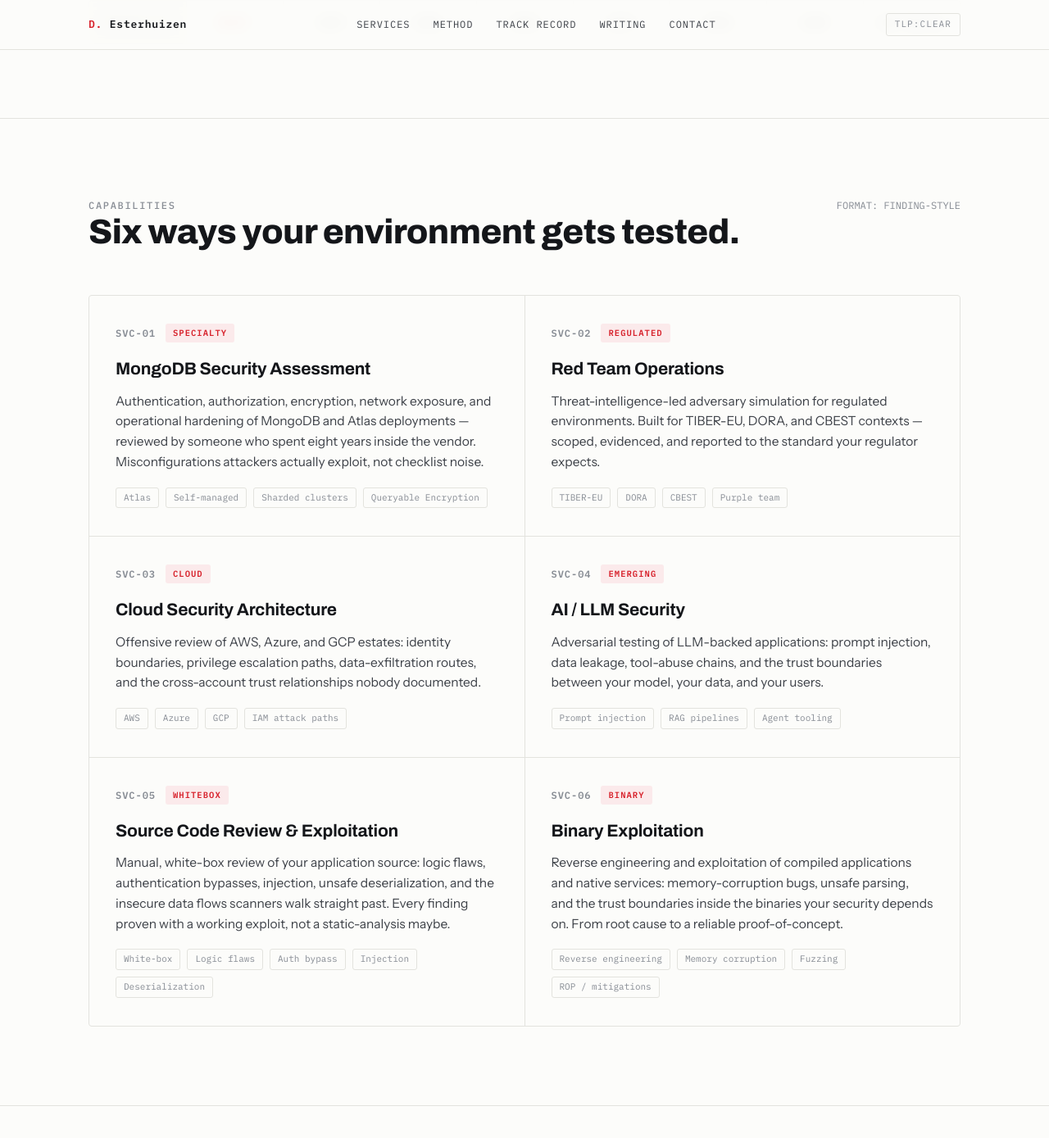
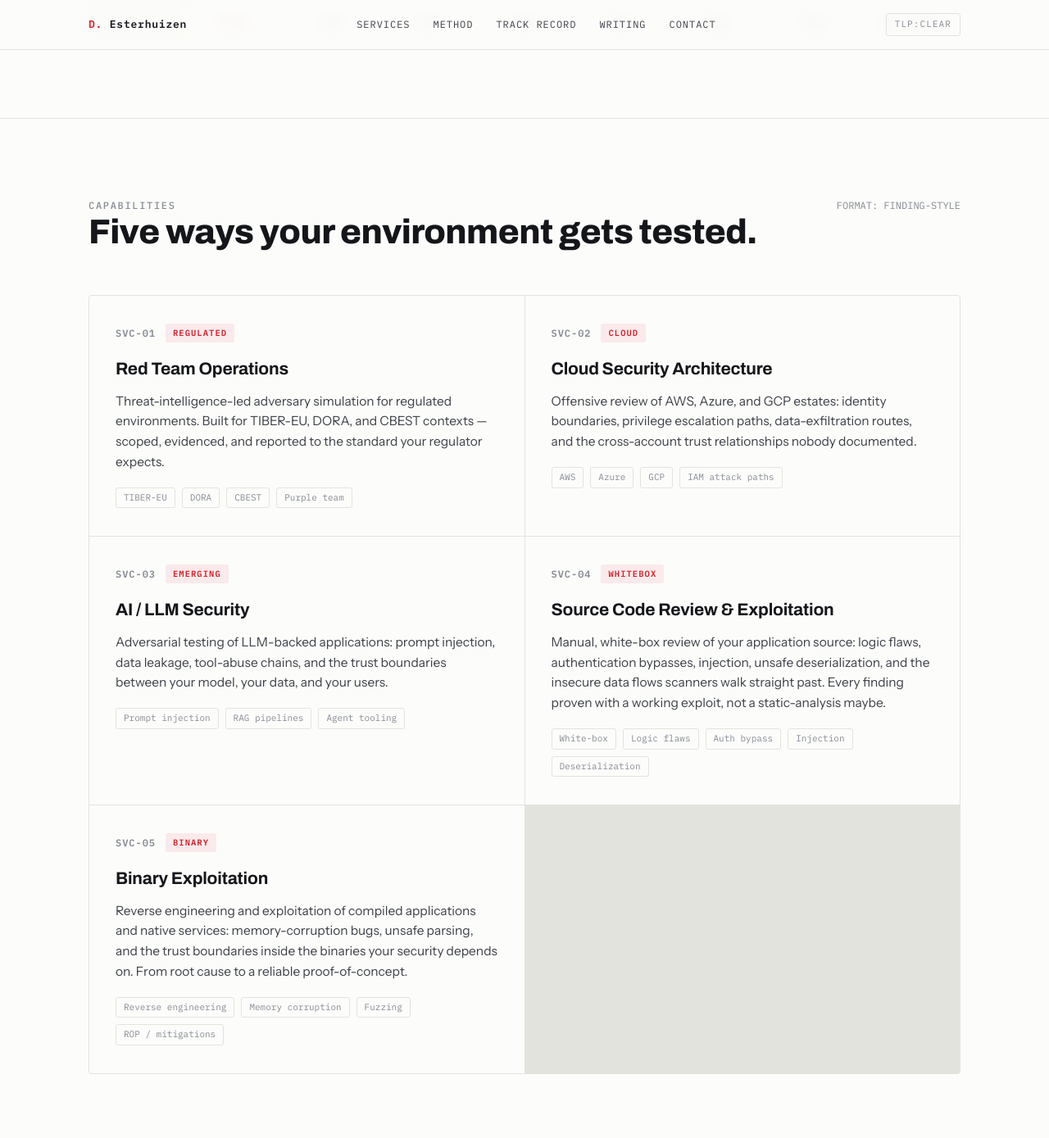
Before and after one commit to desterhuizen/desterhuizen.github.io, a Jekyll site: the page built from index.html, in a window 1280 px wide and 1400 px high, scrolled down 872 px. Shown: the top 1389 px of the window at 82% size. Built offline with Jekyll 4.4.1, drawn with Linux system fonts in a browser that asks for light colours; some of the changed text lies outside the part shown.

Commit message:
Remove MongoDB Security Assessment service
The capabilities section listed MongoDB Security Assessment as SVC-01,
which is no longer offered, and two other places still pointed at it:
the fixed-scope engagement card advertised "MongoDB reviews" and the
_config.yml site description led with MongoDB.

Delete the SVC-01 article from index.html and renumber SVC-02 through
SVC-06 down to SVC-01 through SVC-05 so the ids stay contiguous, change
the section heading from "Six ways your environment gets tested." to
"Five ways", swap "MongoDB reviews" for "source code reviews" in the
fixed-scope engagement card, and set the description in _config.yml to
"Red Team · Cloud · AI/LLM · AppSec". Biographical mentions of MongoDB
in the hero paragraph and the proof stats are unchanged.

```diff
--- a/_config.yml
+++ b/_config.yml
@@ -1,5 +1,5 @@
 title: "D. Esterhuizen — Offensive Security"
-description: "Independent offensive security consultant — MongoDB · Red Team · Cloud · AI/LLM"
+description: "Independent offensive security consultant — Red Team · Cloud · AI/LLM · AppSec"
 url: "https://desterhuizen.uk"
 permalink: /writing/:title/
 markdown: kramdown
--- a/index.html
+++ b/index.html
@@ -39,43 +39,37 @@ layout: default
     <div class="sec-head">
       <div>
         <p class="eyebrow">Capabilities</p>
-        <h2>Six ways your environment gets tested.</h2>
+        <h2>Five ways your environment gets tested.</h2>
       </div>
       <p class="mono" style="font-size:12px;color:var(--gray)">FORMAT: FINDING-STYLE</p>
     </div>
     <div class="findings">
       <article class="finding">
-        <div class="f-top"><span class="f-id">SVC-01</span><span class="sev sev-crit">Specialty</span></div>
-        <h3>MongoDB Security Assessment</h3>
-        <p>Authentication, authorization, encryption, network exposure, and operational hardening of MongoDB and Atlas deployments — reviewed by someone who spent eight years inside the vendor. Misconfigurations attackers actually exploit, not checklist noise.</p>
-        <div class="f-tags"><span>Atlas</span><span>Self-managed</span><span>Sharded clusters</span><span>Queryable Encryption</span></div>
-      </article>
-      <article class="finding">
-        <div class="f-top"><span class="f-id">SVC-02</span><span class="sev sev-crit">Regulated</span></div>
+        <div class="f-top"><span class="f-id">SVC-01</span><span class="sev sev-crit">Regulated</span></div>
         <h3>Red Team Operations</h3>
         <p>Threat-intelligence-led adversary simulation for regulated environments. Built for TIBER-EU, DORA, and CBEST contexts — scoped, evidenced, and reported to the standard your regulator expects.</p>
         <div class="f-tags"><span>TIBER-EU</span><span>DORA</span><span>CBEST</span><span>Purple team</span></div>
       </article>
       <article class="finding">
-        <div class="f-top"><span class="f-id">SVC-03</span><span class="sev sev-crit">Cloud</span></div>
+        <div class="f-top"><span class="f-id">SVC-02</span><span class="sev sev-crit">Cloud</span></div>
         <h3>Cloud Security Architecture</h3>
         <p>Offensive review of AWS, Azure, and GCP estates: identity boundaries, privilege escalation paths, data-exfiltration routes, and the cross-account trust relationships nobody documented.</p>
         <div class="f-tags"><span>AWS</span><span>Azure</span><span>GCP</span><span>IAM attack paths</span></div>
       </article>
       <article class="finding">
-        <div class="f-top"><span class="f-id">SVC-04</span><span class="sev sev-crit">Emerging</span></div>
+        <div class="f-top"><span class="f-id">SVC-03</span><span class="sev sev-crit">Emerging</span></div>
         <h3>AI / LLM Security</h3>
         <p>Adversarial testing of LLM-backed applications: prompt injection, data leakage, tool-abuse chains, and the trust boundaries between your model, your data, and your users.</p>
         <div class="f-tags"><span>Prompt injection</span><span>RAG pipelines</span><span>Agent tooling</span></div>
       </article>
       <article class="finding">
-        <div class="f-top"><span class="f-id">SVC-05</span><span class="sev sev-crit">Whitebox</span></div>
+        <div class="f-top"><span class="f-id">SVC-04</span><span class="sev sev-crit">Whitebox</span></div>
         <h3>Source Code Review &amp; Exploitation</h3>
         <p>Manual, white-box review of your application source: logic flaws, authentication bypasses, injection, unsafe deserialization, and the insecure data flows scanners walk straight past. Every finding proven with a working exploit, not a static-analysis maybe.</p>
         <div class="f-tags"><span>White-box</span><span>Logic flaws</span><span>Auth bypass</span><span>Injection</span><span>Deserialization</span></div>
       </article>
       <article class="finding">
-        <div class="f-top"><span class="f-id">SVC-06</span><span class="sev sev-crit">Binary</span></div>
+        <div class="f-top"><span class="f-id">SVC-05</span><span class="sev sev-crit">Binary</span></div>
         <h3>Binary Exploitation</h3>
         <p>Reverse engineering and exploitation of compiled applications and native services: memory-corruption bugs, unsafe parsing, and the trust boundaries inside the binaries your security depends on. From root cause to a reliable proof-of-concept.</p>
         <div class="f-tags"><span>Reverse engineering</span><span>Memory corruption</span><span>Fuzzing</span><span>ROP / mitigations</span></div>
@@ -144,7 +138,7 @@ layout: default
     <div class="eng">
       <div class="eng-card">
         <h3>Fixed-scope assessment</h3>
-        <p>Defined targets, defined timeline, defined deliverable. Best for MongoDB reviews, cloud architecture assessments, and AI/LLM testing.</p>
+        <p>Defined targets, defined timeline, defined deliverable. Best for source code reviews, cloud architecture assessments, and AI/LLM testing.</p>
         <span class="mono">TYPICAL: 1–3 WEEKS</span>
       </div>
       <div class="eng-card">
```
